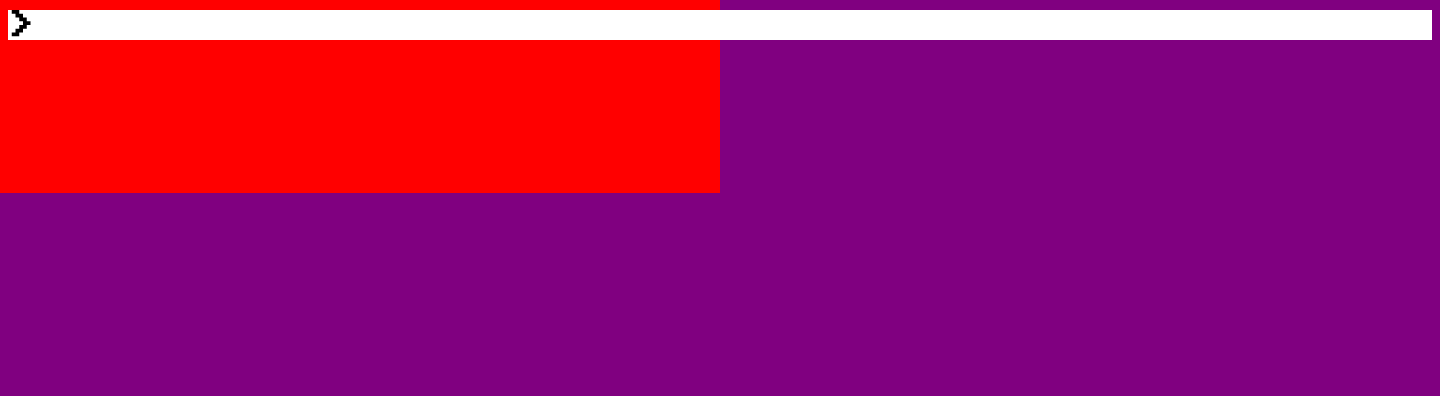
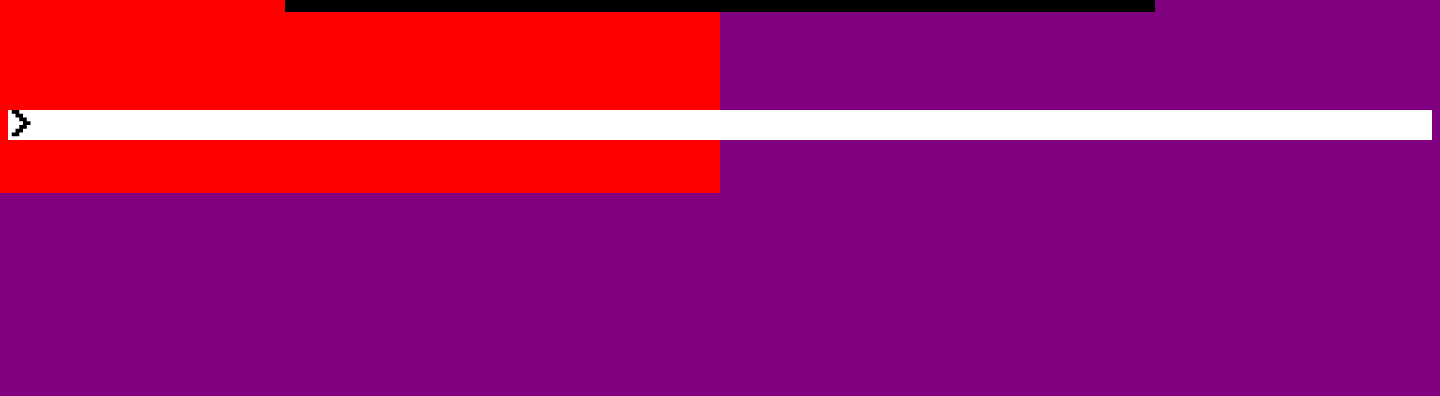
Before and after one commit to ammareltigani/CSSI2019, a Python web app: template templates/SquareUp.html in a window 1440 px wide. Shown: the part 607-1003 px from the top of the page. Run offline with Jinja, Linux system fonts and the light colour scheme; the template is opened without the code that fills it, so the values that code supplies are empty.

Commit message:
fixed margins

```diff
--- a/static/CSS/grid-style.css
+++ b/static/CSS/grid-style.css
@@ -30,7 +30,7 @@ body {
 
 
 #all_boxes {
-  top: -490px;
+  top: -450px;
   bottom: 5px;
   width: 840px;
   height: 440px;
@@ -103,7 +103,7 @@ input[type=text], select {
   background-color: white;
   margin-top: 30px;
   font-family: 'Press Start 2P';
-  top: -500px;
+  top: -400px;
 }
 
 #botbox {
```
